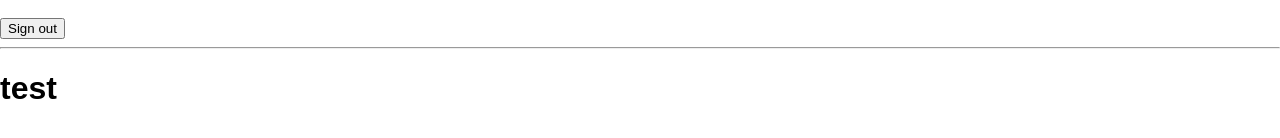
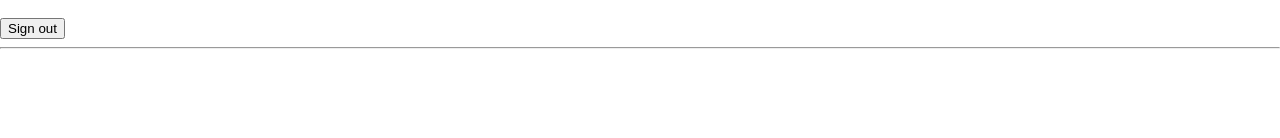
Before and after one commit to XRaiderGH/robin-dashboard, a Next.js app in the folder robin-dashboard/: page / in a window 1280 px wide. Shown: the part 274-412 px from the top of the page. Built offline with nearby package versions, Linux system fonts and the light colour scheme.

Commit message:
Begin overview

```diff
--- a/robin-dashboard/pages/index.js
+++ b/robin-dashboard/pages/index.js
@@ -5,7 +5,8 @@ import Layout from '../components/layout';
 export default function Home() {
   return (
    <Layout>
-     <h1>test</h1>
+     <h1 class="overviewcap">Hi Sjoerd,</h1>
+     <p class="overviewpara">There are 3 clients with expired tasks and 5 rapidly emerging tasks</p>
    </Layout>
   )
 }
--- a/robin-dashboard/styles/styles.css
+++ b/robin-dashboard/styles/styles.css
@@ -5,3 +5,11 @@
 button.sign-out:hover{
     border: none;
 }
+h1.overviewcap {
+    font-weight: bold;
+    font-size: 53px;
+    color: white;
+}
+p.overviewpara {
+    color: white;
+}
```
